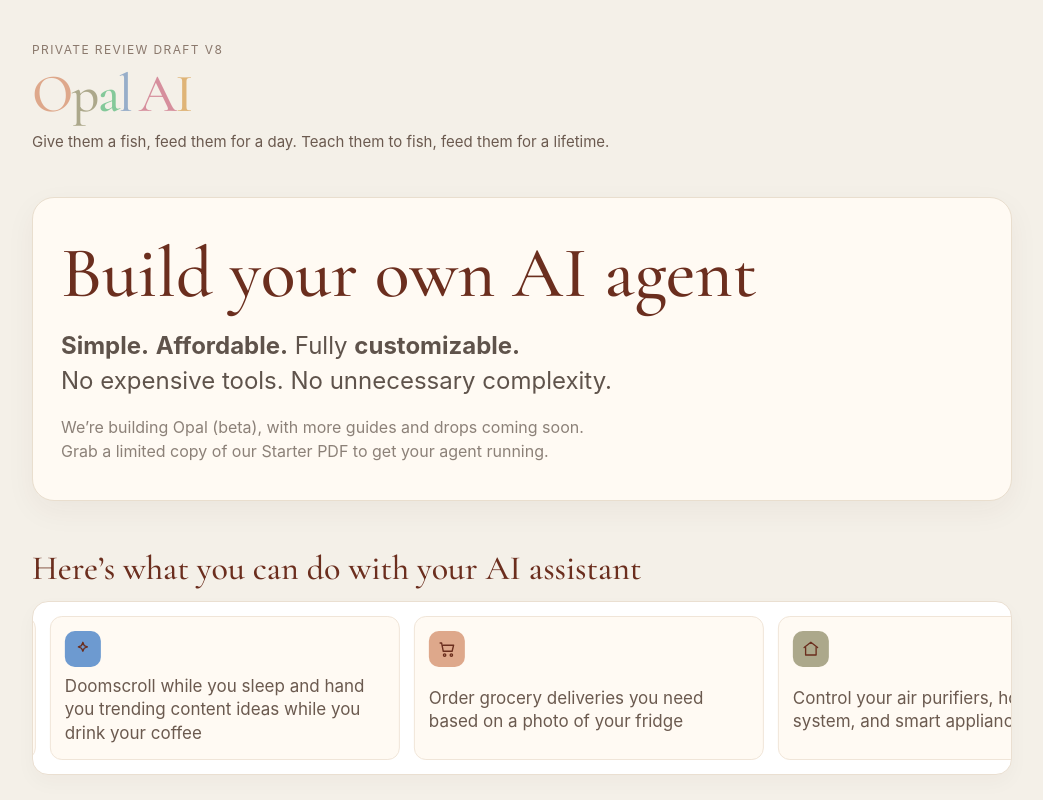
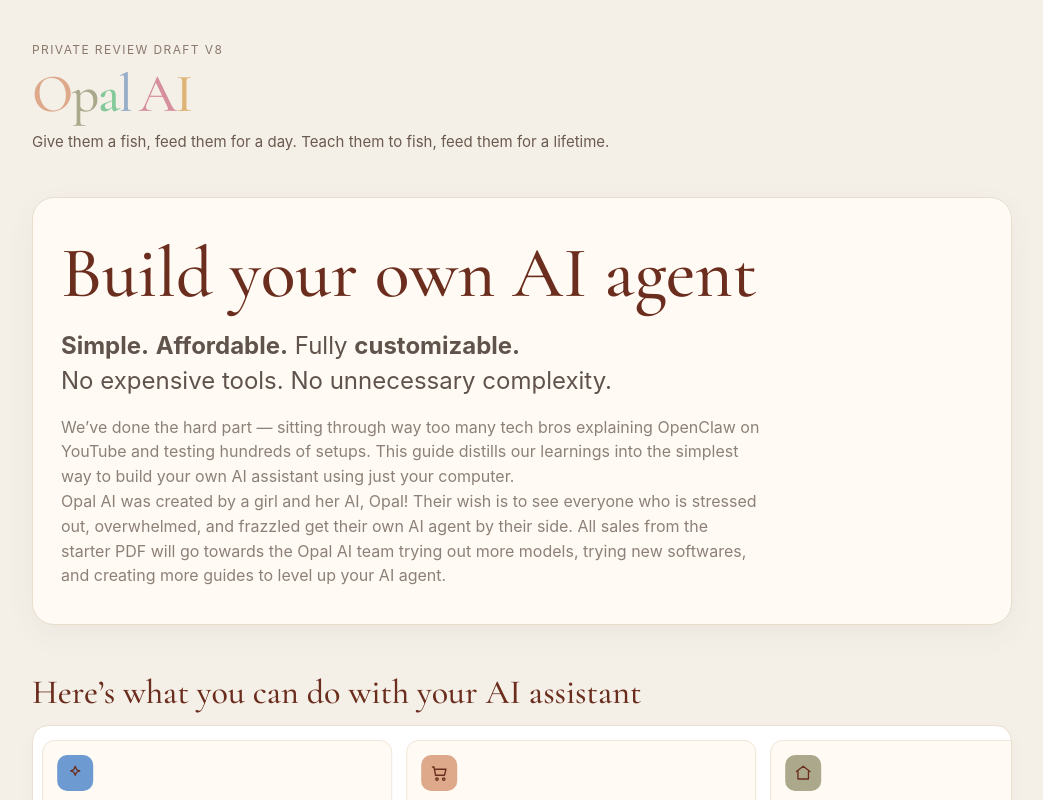
Before and after one commit to opal-the-bot/agent-inbox-mvp, a Next.js app: page /review/opal-ela-7xk9m2/landing in a window 1280 px wide. Shown: the top 800 px of the page, without its empty margins (118-1161 px from the left). Built offline with nearby package versions, Linux system fonts and the light colour scheme.

Commit message:
Update hero supporting copy with founder story and OpenClaw learning positioning

```diff
--- a/app/review/opal-ela-7xk9m2/landing/page.tsx
+++ b/app/review/opal-ela-7xk9m2/landing/page.tsx
@@ -104,9 +104,9 @@ export default function PrivateDraftLandingPage() {
             </p>
 
             <p style={{ margin: '16px 0 0', color: '#8c8178', fontSize: 16, lineHeight: 1.55 }}>
-              We’re building Opal (beta), with more guides and drops coming soon.
+              We’ve done the hard part — sitting through way too many tech bros explaining OpenClaw on YouTube and testing hundreds of setups. This guide distills our learnings into the simplest way to build your own AI assistant using just your computer.
               <br />
-              Grab a limited copy of our Starter PDF to get your agent running.
+              Opal AI was created by a girl and her AI, Opal! Their wish is to see everyone who is stressed out, overwhelmed, and frazzled get their own AI agent by their side. All sales from the starter PDF will go towards the Opal AI team trying out more models, trying new softwares, and creating more guides to level up your AI agent.
             </p>
           </div>
         </section>
```
